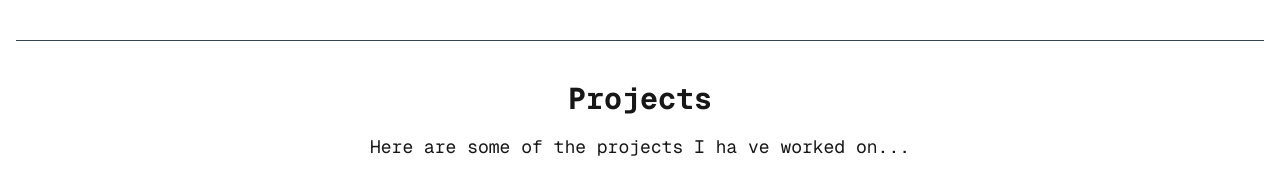
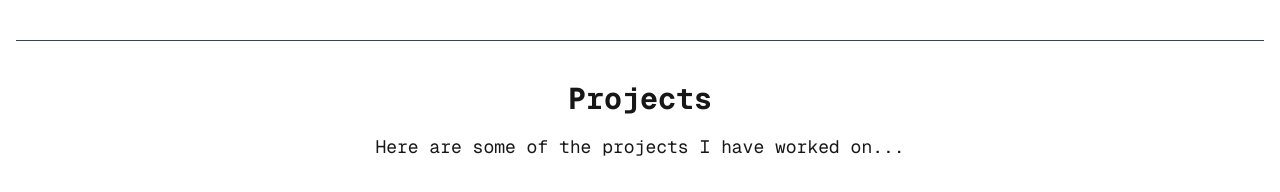
Before and after one commit to ishan494a/portfolio-website, a Next.js app: page / in a window 1280 px wide. Shown: the part 1560-1752 px from the top of the page. Built offline with nearby package versions, Linux system fonts and the light colour scheme.

Commit message:
fixed text

```diff
--- a/src/components/Projects.tsx
+++ b/src/components/Projects.tsx
@@ -4,7 +4,7 @@ export default function Projects() {
         <section id="projects" className="min-h-screen flex items-center justify-center bg-black-900 border-t border-gray-700 pt-10">
         <div className="text-center">
           <h2 className="text-3xl font-bold mb-4">Projects</h2>
-          <p className="text-lg">Here are some of the projects I ha ve worked on...</p>
+          <p className="text-lg">Here are some of the projects I have worked on...</p>
           <div className="grid grid-cols-1 md:grid-cols-2 lg:grid-cols-3 gap-6 mt-8">
             <ProjectCard
               title="Workout Tracker"
```
